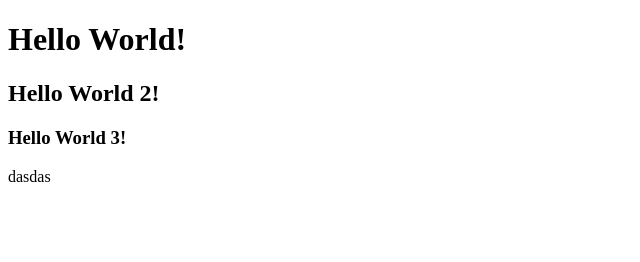
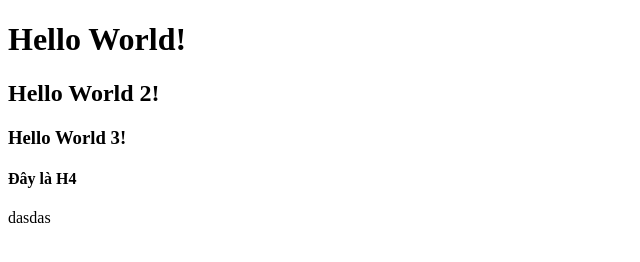
Before and after one commit to ducle95/FirstProjectTest, a plain HTML site: page index.html in a window 1280 px wide. Shown: the whole page, without its empty margins (0-640 px from the left). Drawn offline with Linux system fonts and the light colour scheme.

Commit message:
thêm h4

```diff
--- a/index.html
+++ b/index.html
@@ -10,6 +10,7 @@
     <h1>Hello World!</h1>
     <h2>Hello World 2!</h2>
     <h3>Hello World 3!</h3>
+    <h4>Đây là H4</h4>
     dasdas
 </body>
 </html>
```
